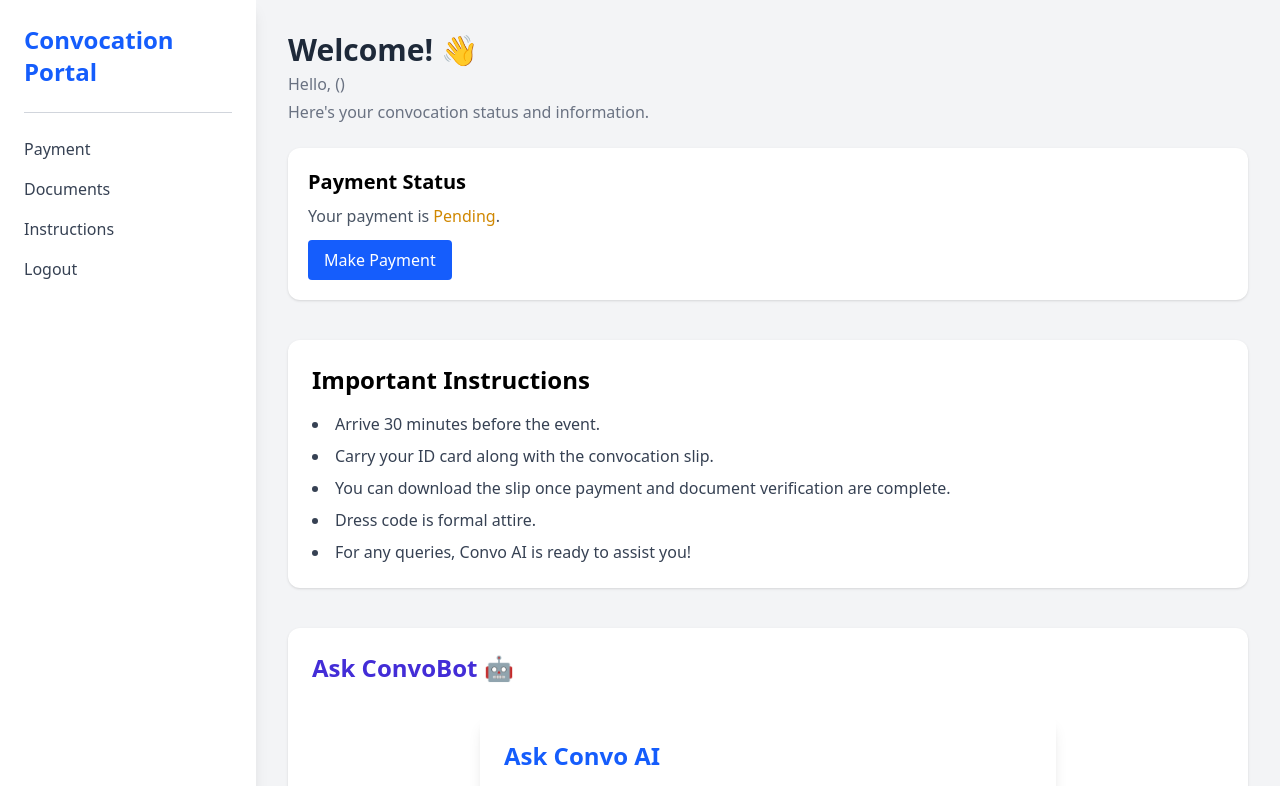
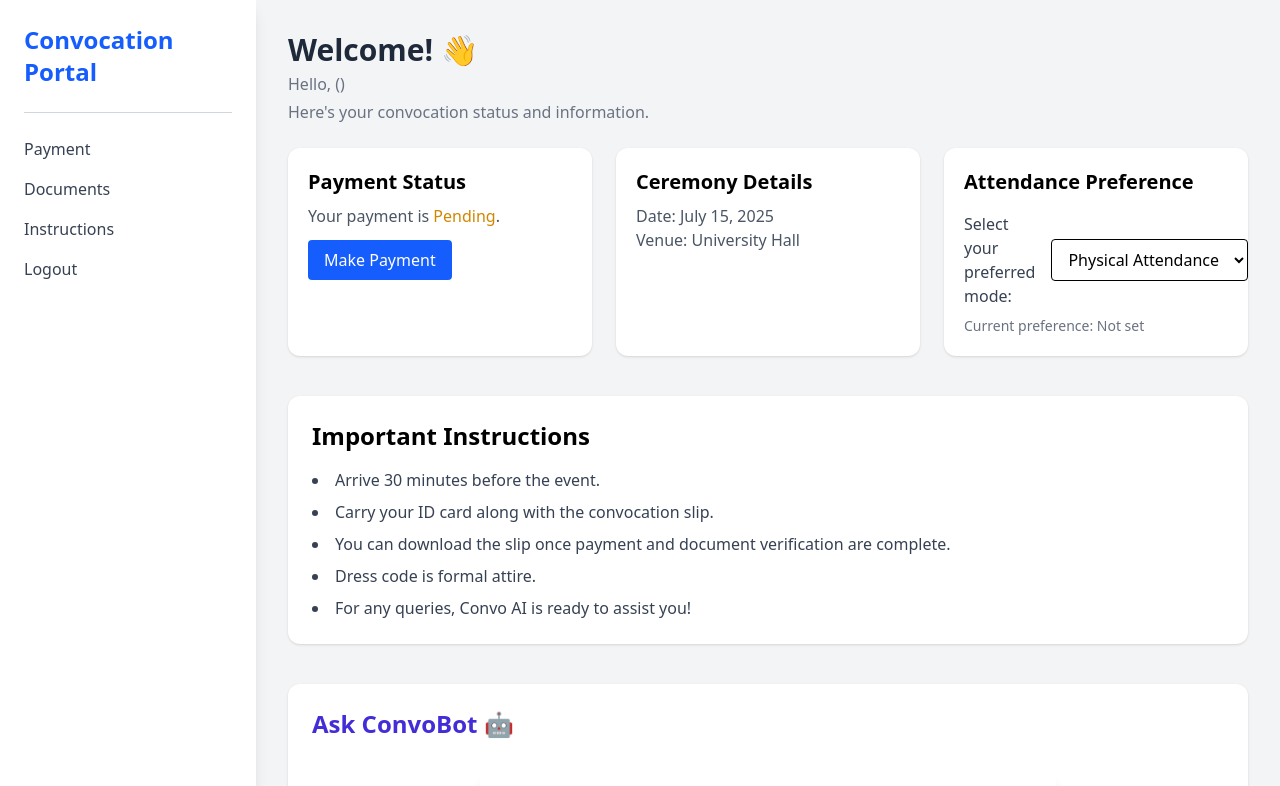
Before and after one commit to anika253/convocationPortal123, a React (Vite) app: page /home in a window 1280 px wide. Shown: the top 786 px of the page. Built offline with nearby package versions, Linux system fonts and the light colour scheme.

Commit message:
added doc status option here

```diff
--- a/src/components/dashboard/HomePage.jsx
+++ b/src/components/dashboard/HomePage.jsx
@@ -1,6 +1,6 @@
-""; /* eslint-disable no-unused-vars */
+/* eslint-disable no-unused-vars */
 import React, { useState, useEffect, useRef } from "react";
-import { Link, useNavigate } from "react-router-dom";
+import { useNavigate } from "react-router-dom";
 import axios from "axios";
 import StudentChat from "./StudentChat";
 
@@ -17,6 +17,7 @@ const StudentHomePage = () => {
 
   const paymentRef = useRef(null);
   const instructionsRef = useRef(null);
+  const paymentCardRef = useRef(null);
 
   useEffect(() => {
     const email = localStorage.getItem("studentEmail");
@@ -47,7 +48,6 @@ const StudentHomePage = () => {
         `https://convocationportal123-6.onrender.com/api/student/slip?email=${studentEmail}`,
         { responseType: "blob" }
       );
-
       const file = new Blob([res.data], { type: "application/pdf" });
       const fileURL = URL.createObjectURL(file);
       setSlipUrl(fileURL);
@@ -139,7 +139,6 @@ const StudentHomePage = () => {
         `https://convocationportal123-6.onrender.com/api/student/attendance/${studentId}`,
         { mode: selectedMode }
       );
-
       if (response.data.student) {
         setAttendanceMode(response.data.student.attendanceMode);
         alert("Your attendance preference has been saved successfully.");
@@ -156,6 +155,16 @@ const StudentHomePage = () => {
     navigate("/");
   };
 
+  const handleHighlight = (ref, shouldScroll = true) => {
+    if (shouldScroll) ref.current?.scrollIntoView({ behavior: "smooth" });
+    if (ref.current) {
+      ref.current.classList.add("bg-yellow-100", "transition");
+      setTimeout(() => {
+        ref.current.classList.remove("bg-yellow-100");
+      }, 2000);
+    }
+  };
+
   if (loading) {
     return (
       <div className="p-10 text-center text-gray-600">
@@ -166,7 +175,6 @@ const StudentHomePage = () => {
 
   return (
     <div className="min-h-screen flex bg-gray-100">
-      {/* Sidebar */}
       <aside className="w-64 bg-white shadow-lg p-6 space-y-6">
         <div className="text-2xl font-bold text-blue-600">
           Convocation Portal
@@ -174,37 +182,23 @@ const StudentHomePage = () => {
         <hr className="mt-4 border-t border-gray-300" />
         <nav className="flex flex-col space-y-4 text-gray-700">
           <button
-            onClick={() => {
-              paymentRef.current?.classList.add("ring", "ring-yellow-400");
-              setTimeout(() => {
-                paymentRef.current?.classList.remove("ring", "ring-yellow-400");
-              }, 1500);
-            }}
+            onClick={() => handleHighlight(paymentRef, false)}
             className="text-left hover:text-blue-600"
           >
             Payment
           </button>
-
-          <Link to="/documents" className="hover:text-blue-600">
+          <button
+            onClick={() => navigate("/student/upload")}
+            className="text-left hover:text-blue-600"
+          >
             Documents
-          </Link>
-
+          </button>
           <button
-            onClick={() => {
-              instructionsRef.current?.scrollIntoView({ behavior: "smooth" });
-              instructionsRef.current?.classList.add("ring", "ring-blue-400");
-              setTimeout(() => {
-                instructionsRef.current?.classList.remove(
-                  "ring",
-                  "ring-blue-400"
-                );
-              }, 1500);
-            }}
+            onClick={() => handleHighlight(instructionsRef, true)}
             className="text-left hover:text-blue-600"
           >
             Instructions
           </button>
-
           <button
             onClick={handleLogout}
             className="text-left hover:text-blue-600"
@@ -214,7 +208,6 @@ const StudentHomePage = () => {
         </nav>
       </aside>
 
-      {/* Main Content */}
       <main className="flex-1 p-8">
         <header className="mb-6">
           <h1 className="text-3xl font-bold text-gray-800">Welcome! 👋</h1>
@@ -226,11 +219,8 @@ const StudentHomePage = () => {
           </p>
         </header>
 
-        {/* Payment Status */}
-        <div
-          ref={paymentRef}
-          className="bg-white rounded-xl shadow p-5 scroll-mt-20"
-        >
+        <div className="grid md:grid-cols-3 gap-6">
+          <div ref={paymentRef} className="bg-white rounded-xl shadow p-5">
             <h2 className="text-xl font-semibold mb-2">Payment Status</h2>
             <p className="text-gray-600 mb-3">
               Your payment is{" "}
@@ -255,10 +245,42 @@ const StudentHomePage = () => {
             )}
           </div>
 
-        {/* Instructions */}
+          <div className="bg-white rounded-xl shadow p-5">
+            <h2 className="text-xl font-semibold mb-2">Ceremony Details</h2>
+            <p className="text-gray-600">
+              Date: July 15, 2025
+              <br />
+              Venue: University Hall
+            </p>
+          </div>
+
+          <div className="bg-white rounded-xl shadow p-5">
+            <h2 className="text-xl font-semibold mb-4">
+              Attendance Preference
+            </h2>
+            <div className="flex items-center space-x-4">
+              <label className="text-gray-700">
+                Select your preferred mode:
+              </label>
+              <select
+                value={attendanceMode}
+                onChange={handleAttendanceChange}
+                className="border rounded px-3 py-2 focus:outline-none focus:ring-2 focus:ring-blue-500"
+              >
+                <option value="physical">Physical Attendance</option>
+                <option value="online">Online Attendance</option>
+              </select>
+            </div>
+            <p className="text-sm text-gray-500 mt-2">
+              Current preference:{" "}
+              <span className="font-medium">{attendanceMode || "Not set"}</span>
+            </p>
+          </div>
+        </div>
+
         <div
           ref={instructionsRef}
-          className="mt-10 bg-white rounded-xl shadow p-6 scroll-mt-20"
+          className="mt-10 bg-white rounded-xl shadow p-6"
         >
           <h2 className="text-2xl font-bold mb-4">Important Instructions</h2>
           <ul className="list-disc list-inside text-gray-700 space-y-2">
@@ -273,7 +295,6 @@ const StudentHomePage = () => {
           </ul>
         </div>
 
-        {/* ChatBot */}
         <div className="mt-10 bg-white rounded-xl shadow p-6">
           <h2 className="text-2xl font-bold mb-4 text-indigo-700">
             Ask ConvoBot 🤖
@@ -281,7 +302,6 @@ const StudentHomePage = () => {
           <StudentChat />
         </div>
 
-        {/* Convocation Slip */}
         <div className="mt-10 bg-white rounded-xl shadow p-6">
           <h2 className="text-2xl font-bold mb-4 text-blue-700">
             Convocation Slip 🎓
@@ -296,7 +316,6 @@ const StudentHomePage = () => {
           >
             Generate Convocation Slip
           </button>
-
           {slipUrl && (
             <div className="mt-4">
               <a
@@ -304,7 +323,7 @@ const StudentHomePage = () => {
                 download="Convocation_Slip.pdf"
                 className="text-blue-600 hover:underline"
               >
-                📥 Click here to download your slip
+                📅 Click here to download your slip
               </a>
             </div>
           )}
```
Lines whose indentation alone changed are shown as unchanged.
